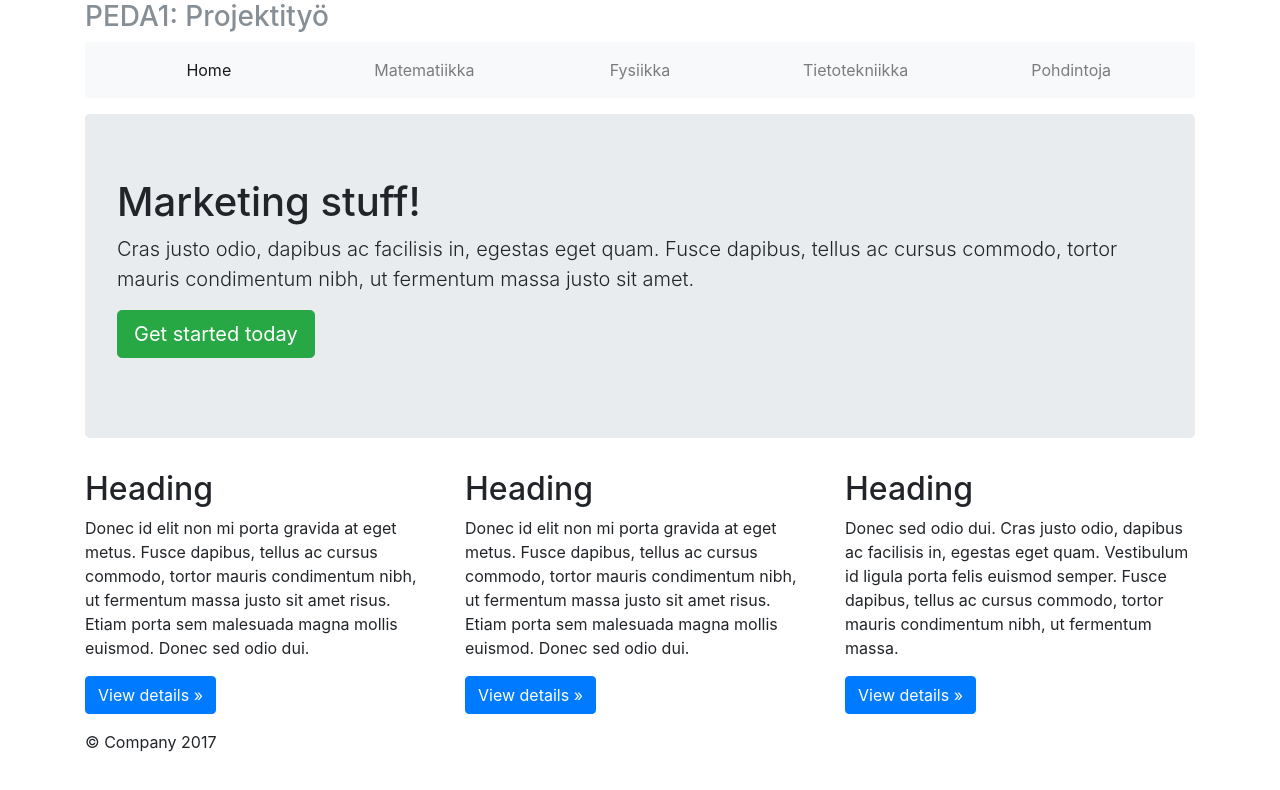
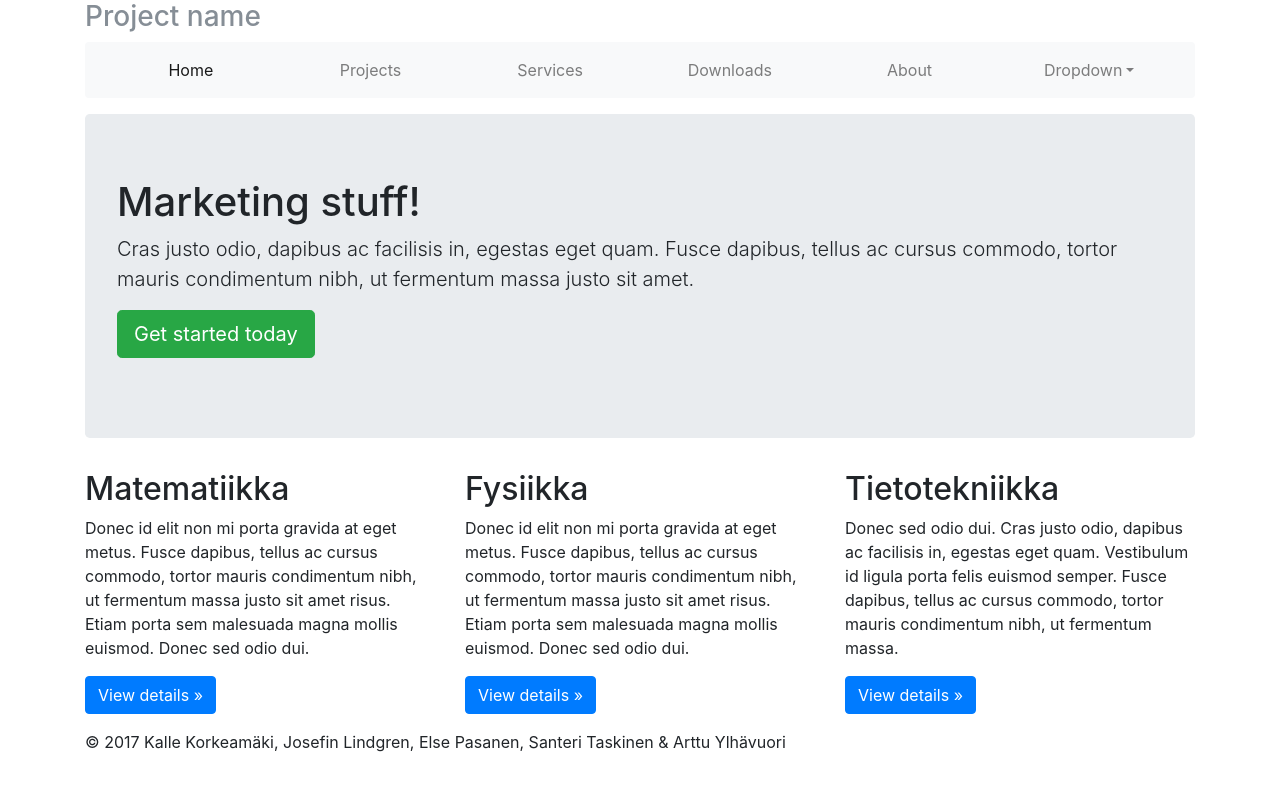
Before and after one commit to areee/peda1, a plain HTML site: page index.html in a window 1280 px wide. Drawn offline with nearby package versions, Linux system fonts and the light colour scheme.

Commit message:
Add files via upload

```diff
--- a/index.html
+++ b/index.html
@@ -14,7 +14,7 @@
 <div class="container">
 
   <header class="masthead">
-    <h3 class="text-muted">PEDA1: Projektityö</h3>
+    <h3 class="text-muted">Project name</h3>
 
     <nav class="navbar navbar-expand-md navbar-light bg-light rounded mb-3">
       <button class="navbar-toggler" type="button" data-toggle="collapse" data-target="#navbarCollapse" aria-controls="navbarCollapse"
@@ -29,16 +29,25 @@
             </a>
           </li>
           <li class="nav-item">
-            <a class="nav-link" href="#">Matematiikka</a>
+            <a class="nav-link" href="#">Projects</a>
           </li>
           <li class="nav-item">
-            <a class="nav-link" href="#">Fysiikka</a>
+            <a class="nav-link" href="#">Services</a>
           </li>
           <li class="nav-item">
-            <a class="nav-link" href="#">Tietotekniikka</a>
+            <a class="nav-link" href="#">Downloads</a>
           </li>
           <li class="nav-item">
-            <a class="nav-link" href="#">Pohdintoja</a>
+            <a class="nav-link" href="#">About</a>
+          </li>
+          <li class="nav-item dropdown">
+            <a class="nav-link dropdown-toggle" href="http://example.com" id="dropdown01" data-toggle="dropdown" aria-haspopup="true"
+              aria-expanded="false">Dropdown</a>
+            <div class="dropdown-menu" aria-labelledby="dropdown01">
+              <a class="dropdown-item" href="#">Action</a>
+              <a class="dropdown-item" href="#">Another action</a>
+              <a class="dropdown-item" href="#">Something else here</a>
+            </div>
           </li>
         </ul>
       </div>
@@ -60,7 +69,7 @@
     <!-- Example row of columns -->
     <div class="row">
       <div class="col-lg-4">
-        <h2>Heading</h2>
+        <h2>Matematiikka</h2>
         <p>Donec id elit non mi porta gravida at eget metus. Fusce dapibus, tellus ac cursus commodo, tortor mauris condimentum
           nibh, ut fermentum massa justo sit amet risus. Etiam porta sem malesuada magna mollis euismod. Donec sed odio dui.
           </p>
@@ -69,7 +78,7 @@
         </p>
       </div>
       <div class="col-lg-4">
-        <h2>Heading</h2>
+        <h2>Fysiikka</h2>
         <p>Donec id elit non mi porta gravida at eget metus. Fusce dapibus, tellus ac cursus commodo, tortor mauris condimentum
           nibh, ut fermentum massa justo sit amet risus. Etiam porta sem malesuada magna mollis euismod. Donec sed odio dui.
           </p>
@@ -78,7 +87,7 @@
         </p>
       </div>
       <div class="col-lg-4">
-        <h2>Heading</h2>
+        <h2>Tietotekniikka</h2>
         <p>Donec sed odio dui. Cras justo odio, dapibus ac facilisis in, egestas eget quam. Vestibulum id ligula porta felis
           euismod semper. Fusce dapibus, tellus ac cursus commodo, tortor mauris condimentum nibh, ut fermentum massa.</p>
         <p>
@@ -91,7 +100,7 @@
 
   <!-- Site footer -->
   <footer class="footer">
-    <p>&copy; Company 2017</p>
+    <p>&copy; 2017 Kalle Korkeamäki, Josefin Lindgren, Else Pasanen, Santeri Taskinen  &amp; Arttu Ylhävuori</p>
   </footer>
 
 </div>
```
